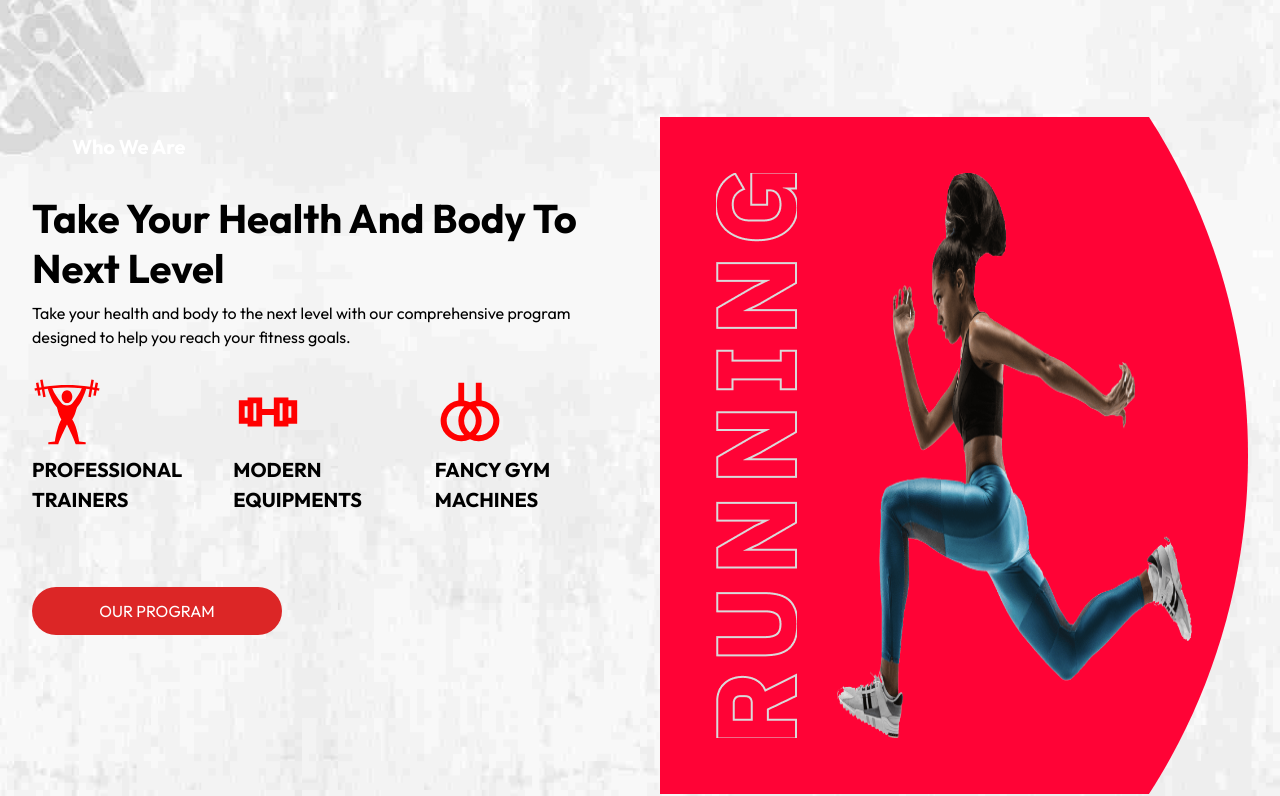
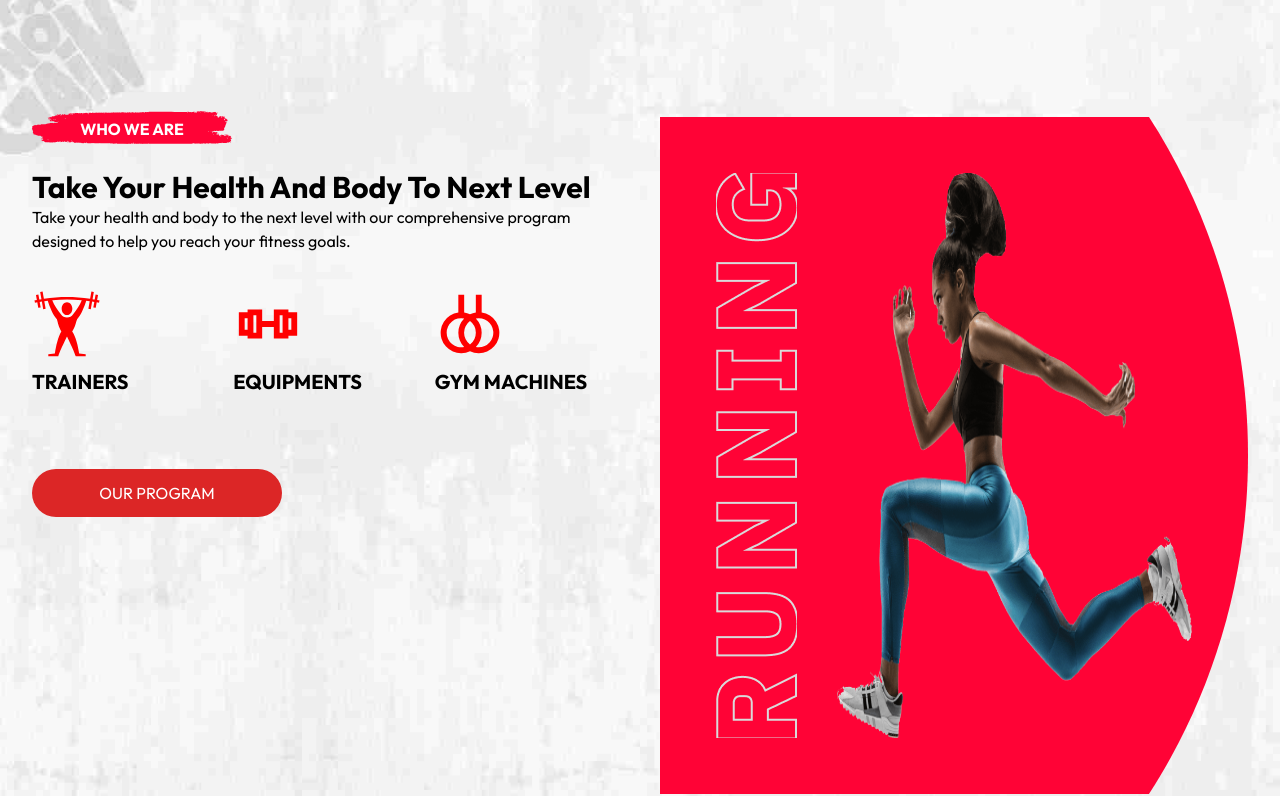
Before and after one commit to dascomsoft/das-gym, a Next.js app: page / in a window 1280 px wide. Shown: the part 1022-1818 px from the top of the page. Built offline with nearby package versions, Linux system fonts and the light colour scheme.

Commit message:
gallery page modification

```diff
--- a/app/about/page.tsx
+++ b/app/about/page.tsx
@@ -17,7 +17,7 @@ import yoga from '../../images/yoga.jpg'
 function about() {
   return (
     <div className='about-main'>
-      <div className="header-section py-[10rem] text-white">
+      <div className="header-section py-[14rem] text-white">
         <div className="container mx-auto px-4">
           <div className="header-content">
             <h1 className="text-5xl font-bold">Our <span className="text-yellow-300">Story</span> in Gymnastic</h1>
--- a/app/page.tsx
+++ b/app/page.tsx
@@ -42,8 +42,8 @@ export default function Home() {
                 <h2 className="text-5xl mt-3 text-red-500">FIT & PERFECT</h2>
                 <p className="mt-4">Gymhen an unknown printer took a galley of type and <br />
                   It has survived unknown printercenturies.</p>
-                  <br />
-                  <Link href="/program" className="block w-auto max-w-[250px] text-black font-bold rounded-full bg-white transition duration-500 ease-in-out  hover:bg-red-600 hover:text-white text-center py-3 px-4 mt-7">JOIN WITH US</Link>
+                <br />
+                <Link href="/program" className="block w-auto max-w-[250px] text-black font-bold rounded-full bg-white transition duration-500 ease-in-out  hover:bg-red-600 hover:text-white text-center py-3 px-4 mt-7">JOIN WITH US</Link>
 
               </div>
               <div>
@@ -115,35 +115,32 @@ export default function Home() {
                 <div className="container mx-auto px-4">
                   <div className="home-wrapper">
                     <div className="flex flex-col home-container">
-                      <div>
-                        <h2 className="home-title text-xl font-bold mb-4 ps-10 py-4 text-white">Who We Are</h2>
-                        <h1 className="font-bold text-[40px] leading-tight">Take Your Health And Body To Next Level</h1>
-                        <p className="py-2">Take your health and body to the next level with our comprehensive program designed to help you reach your fitness goals.</p>
+
+                      <div className="relative mb-[1rem] w-full">
+                        <p className="relative w-[200px] z-10 text-[16px] uppercase font-bold text-white text-center mb-4">Who We Are</p>
+                        <Image src={grafiti} alt='picture' className="w-[200px] absolute -top-[6px]" />
+                        <h1 className="text-3xl font-bold mt-7">Take Your Health And Body To Next Level</h1>
+                        <p>Take your health and body to the next level with our comprehensive program designed to help you reach your fitness goals.</p>
                       </div>
+
                       <div className="home-detail grid md:grid-cols-2 lg:grid-cols-3  gap-4 my-5">
                         <div className="detail">
                           <svg width="70px" height="70px" viewBox="0 0 512 512" xmlns="http://www.w3.org/2000/svg"><path fill="red" d="M77.492 18.457l-17.726 3.127L69.09 74.47a1630.67 1630.67 0 0 0-15.8 2.54l-6.503-36.89-17.726 3.124 6.49 36.795a1877.847 1877.847 0 0 0-17.196 3.112l3.292 17.696c5.728-1.066 11.397-2.09 17.028-3.084l7.056 40.02 17.727-3.124-7.04-39.93c5.304-.88 10.57-1.725 15.798-2.54l9.777 55.45 17.727-3.126-9.697-54.99c8.483-1.218 16.866-2.338 25.18-3.38 15.54 46.39 34.697 99.995 66.936 134.448C190.86 250.992 192 268 214.56 310 192 348 176 412 167.21 471l-48 6v15H192c16-48 64-144 64-144s48 96 64 144h72.79v-15l-48-6C336 412 320 348 294 310c26-42 24.175-59.585 35.83-89.377 32.25-34.452 51.42-88.075 66.967-134.478 8.314 1.04 16.697 2.16 25.18 3.38l-9.696 54.99 17.728 3.124 9.777-55.45c5.23.815 10.494 1.66 15.8 2.54l-7.042 39.93 17.727 3.125 7.056-40.02c5.63.993 11.3 2.017 17.028 3.083l3.292-17.696c-5.78-1.075-11.507-2.11-17.195-3.113l6.49-36.796-17.727-3.125-6.504 36.89c-5.303-.88-10.57-1.727-15.8-2.54l9.324-52.886-17.726-3.127-9.406 53.35C365.982 63.31 310.982 59.04 256 59.04c-54.98 0-109.983 4.27-169.102 12.767l-9.406-53.35zM256 76.98c35.53 0 71.07 1.83 107.822 5.463-14.082 34.858-38.454 73.504-63.203 101.967C290.293 199.27 274.35 209 256 209c-18.35 0-34.294-9.73-44.62-24.59-24.748-28.463-49.12-67.11-63.202-101.967 36.75-3.633 72.29-5.463 107.822-5.463zM256 97c-20.835 0-39 20.24-39 47s18.165 47 39 47 39-20.24 39-47-18.165-47-39-47z" /></svg>
-
-                          <h1 className="font-bold text-[20px] py-2">PROFESSIONAL TRAINERS</h1>
+                          <h1 className="font-bold text-[20px] py-2">TRAINERS</h1>
                         </div>
                         <div className="detail">
                           <svg fill="red" width="70px" height="70px" viewBox="0 0 24 24" xmlns="http://www.w3.org/2000/svg"> <title /><g data-name="Layer 2" id="Layer_2"><path d="M19,7H14v4H10V7H5V8H2v8H5v1h5V13h4v4h5V16h3V8H19ZM4,14V10H5v4Zm4,1H7V9H8Zm8-6h1v6H16Zm4,1v4H19V10Z" /></g></svg>
-                          <h1 className="font-bold text-[20px] py-2">MODERN EQUIPMENTS</h1>
+                          <h1 className="font-bold text-[20px] py-2">EQUIPMENTS</h1>
                         </div>
                         <div className="detail">
-
                           <svg fill="red" width="70px" height="70px" viewBox="0 0 24 24" xmlns="http://www.w3.org/2000/svg">
-
                             <title />
-
                             <g data-name="Layer 2" id="Layer_2">
-
                               <path d="M16,8.08V2H14V8.08a6.93,6.93,0,0,0-2,.61,6.93,6.93,0,0,0-2-.61V2H8V8.08a7,7,0,1,0,4,13.23A7,7,0,1,0,16,8.08ZM14,15a5,5,0,0,1-2,4A4.95,4.95,0,0,1,12,11,5,5,0,0,1,14,15ZM4,15a5,5,0,0,1,6-4.9,7,7,0,0,0,0,9.8A5,5,0,0,1,4,15Zm11,5a5,5,0,0,1-1-.1,7,7,0,0,0,0-9.8A5,5,0,1,1,15,20Z" />
-
                             </g>
 
                           </svg>
-                          <h1 className="font-bold text-[20px] py-2">FANCY GYM MACHINES</h1>
+                          <h1 className="font-bold text-[20px] py-2">GYM MACHINES</h1>
                         </div>
                       </div>
                       <br />
@@ -162,7 +159,7 @@ export default function Home() {
           </div>
         </div>
       </div>
-      <div className="about-section py-[3rem]">
+      <div className="about-section py-[3rem] bg-black">
         <div className="container mx-auto px-4">
           <div className="about-content grid md:grid-cols-2 gap-10 place-items-center">
             <div className="about-description">
--- a/app/schedule/page.tsx
+++ b/app/schedule/page.tsx
@@ -92,10 +92,9 @@ function Schedule() {
       {/* Génération dynamique des boutons pour chaque jour */}
       <div className='bg-white text-black pt-14'>
         <div className="container mx-auto px-4">
-          <div className="grid sm:grid-cols-3 md:grid-cols-4 lg:grid-cols-7 gap-3 py-[3rem]">
+          <div className="grid grid-cols-1 place-items-center sm:grid-cols-3 md:grid-cols-4 lg:grid-cols-7 gap-3  py-[3rem]">
             {Object.keys(scheduleData).map(day => (
-              <button key={day} onClick={() => setSelectedDay(day)} className={`py-2 px-4 rounded ${selectedDay === day ? 'bg-blue-500 text-white' : 'bg-stone-600 text-white'}`}
-              >
+              <button key={day} onClick={() => setSelectedDay(day)} className={`py-2 px-4 rounded ${selectedDay === day ? 'bg-blue-500 text-white' : 'bg-stone-600 text-white'}`}>
                 {day}
               </button>
             ))}
@@ -107,15 +106,15 @@ function Schedule() {
             <div key={index} className="pb-[2rem] ">
               <div className="container mx-auto px-4">
                 <div className='grid md:grid-cols-2 lg:grid-cols-4 gap-3  bg-stone-200 border-none p-7'>
-                  <div className=''>
+                  <div className='grid grid-cols-1 place-items-center text-center'>
                     <h1>Class Name</h1>
                     <h2 className="text-xl font-semibold">{classItem.className}</h2>
                   </div>
-                  <div className=''>
+                  <div className='grid grid-cols-1 place-items-center text-center'>
                     <h1>Time</h1>
                     <p className="text-black font-semibold">{classItem.time}</p>
                   </div>
-                  <div className=''>
+                  <div className='grid grid-cols-1 place-items-center text-center'>
                     <h1>Trainer</h1>
                     <p className="text-black font-semibold">{classItem.trainer}</p>
                   </div>
```
